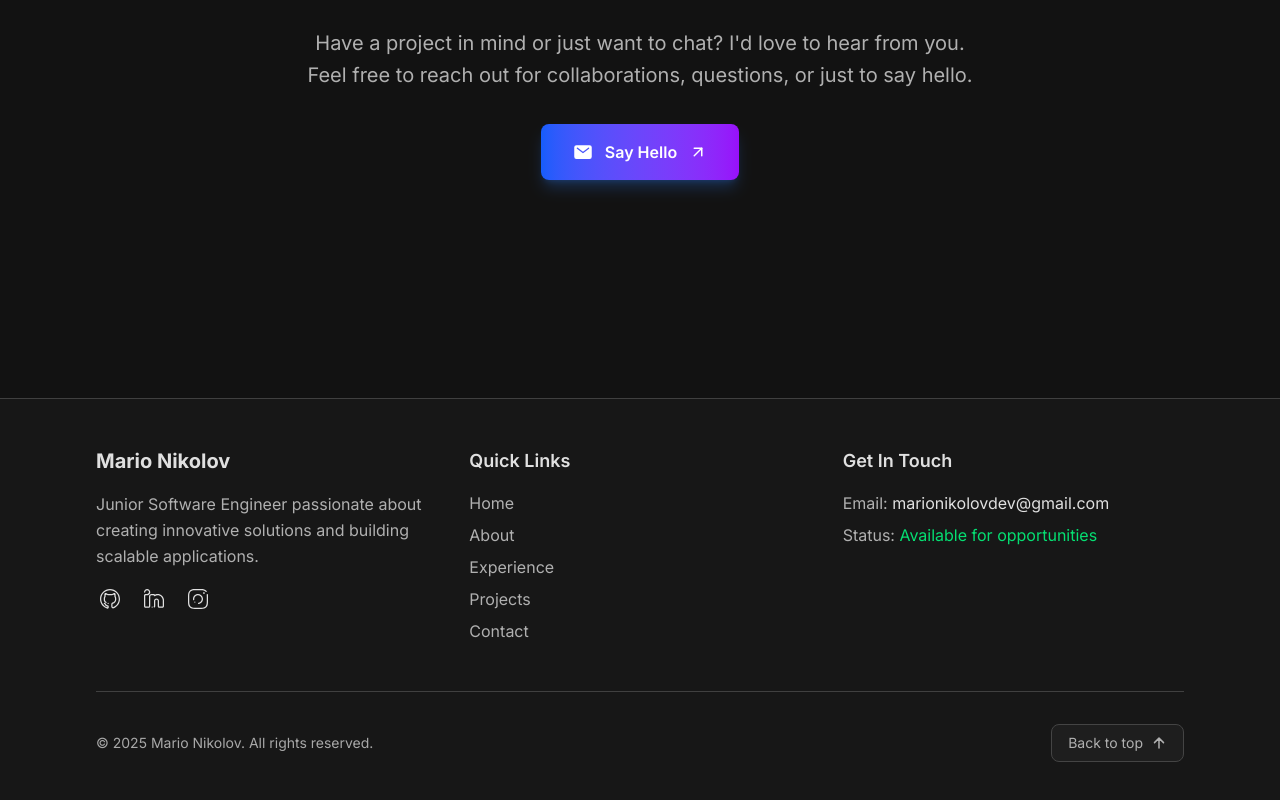
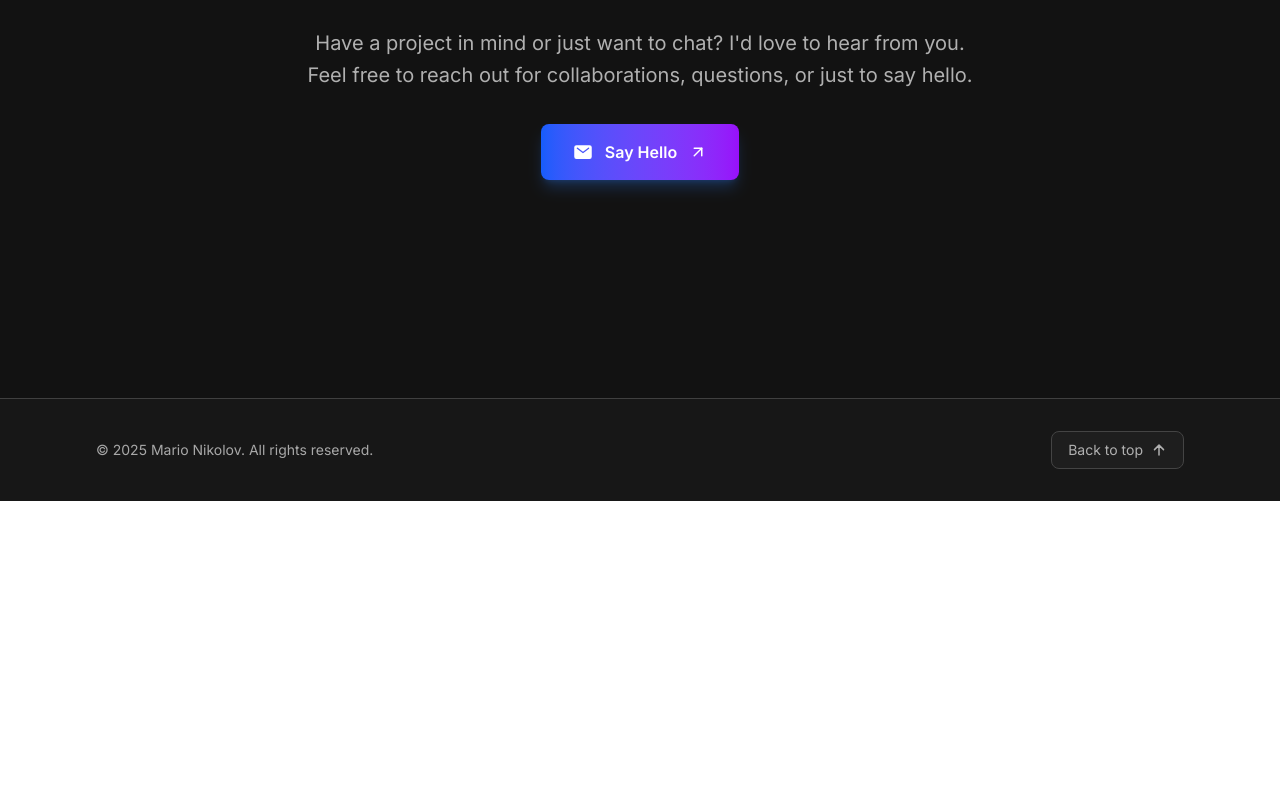
Before and after one commit to marionikolov17/new-portfolio, a Next.js app: page / in a window 1280 px wide. Shown: the part 4368-5168 px from the top of the page. After the commit the page ends 4869 px from the top, so only its background shows below. Built offline with nearby package versions, Linux system fonts and the light colour scheme.

Commit message:
Update: footer: remove job opportunity discovery and quick links

```diff
--- a/src/components/footer.tsx
+++ b/src/components/footer.tsx
@@ -1,7 +1,5 @@
 'use client';
 import { motion } from 'framer-motion';
-import Link from 'next/link';
-import SocialMediaButton from './util/social-media-button';
 import { IoArrowUp } from 'react-icons/io5';
 
 export default function Footer() {
@@ -11,103 +9,15 @@ export default function Footer() {
 
   return (
     <footer className="w-full bg-background-400 border-t border-border-600">
-      <div className="max-w-6xl mx-auto px-8 py-12">
-        <div className="grid md:grid-cols-3 gap-8">
-          {/* Brand Section */}
-          <div className="space-y-4">
-            <h3 className="text-xl font-bold text-primary-text-500">
-              Mario Nikolov
-            </h3>
-            <p className="text-secondary-text-500 text-base leading-relaxed">
-              Junior Software Engineer passionate about creating innovative
-              solutions and building scalable applications.
-            </p>
-            <div className="flex gap-4">
-              <SocialMediaButton
-                icon="/icons/github.svg"
-                href="https://github.com/marionikolov17"
-              />
-              <SocialMediaButton
-                icon="/icons/linkedin.svg"
-                href="https://www.linkedin.com/in/marionikolovdev"
-              />
-              <SocialMediaButton
-                icon="/icons/instagram.svg"
-                href="https://www.instagram.com/marionikolov17"
-              />
-            </div>
-          </div>
-
-          {/* Quick Links */}
-          <div className="space-y-4">
-            <h4 className="text-lg font-semibold text-primary-text-500">
-              Quick Links
-            </h4>
-            <nav className="flex flex-col space-y-2">
-              <Link
-                href="#hero"
-                className="text-secondary-text-500 hover:text-primary-text-500 transition-colors text-base"
-              >
-                Home
-              </Link>
-              <Link
-                href="#about"
-                className="text-secondary-text-500 hover:text-primary-text-500 transition-colors text-base"
-              >
-                About
-              </Link>
-              <Link
-                href="#experience"
-                className="text-secondary-text-500 hover:text-primary-text-500 transition-colors text-base"
-              >
-                Experience
-              </Link>
-              <Link
-                href="#projects"
-                className="text-secondary-text-500 hover:text-primary-text-500 transition-colors text-base"
-              >
-                Projects
-              </Link>
-              <Link
-                href="#contact"
-                className="text-secondary-text-500 hover:text-primary-text-500 transition-colors text-base"
-              >
-                Contact
-              </Link>
-            </nav>
-          </div>
-
-          {/* Contact Info */}
-          <div className="space-y-4">
-            <h4 className="text-lg font-semibold text-primary-text-500">
-              Get In Touch
-            </h4>
-            <div className="space-y-2">
-              <p className="text-secondary-text-500 text-base">
-                Email:{' '}
-                <span className="text-primary-text-500">
-                  marionikolovdev@gmail.com
-                </span>
-              </p>
-              <p className="text-secondary-text-500 text-base">
-                Status:{' '}
-                <span className="text-green-400">
-                  Available for opportunities
-                </span>
-              </p>
-            </div>
-          </div>
-        </div>
-
-        {/* Bottom Section */}
-        <div className="mt-12 pt-8 border-t border-border-600 flex flex-col md:flex-row justify-between items-center gap-4">
+      <div className="max-w-6xl mx-auto px-8 py-8">
+        <div className="flex flex-col md:flex-row justify-between items-center gap-4">
           <p className="text-secondary-text-600 text-sm">
             © 2025 Mario Nikolov. All rights reserved.
           </p>
 
           <motion.button
             onClick={scrollToTop}
-            className="flex items-center gap-2 px-4 py-2 bg-background-300 hover:bg-background-200 border border-border-500 rounded-lg transition-all duration-300 group"
+            className="flex items-center cursor-pointer gap-2 px-4 py-2 bg-background-300 hover:bg-background-200 border border-border-500 rounded-lg transition-all duration-300 group"
             whileHover={{ scale: 1.05 }}
             whileTap={{ scale: 0.95 }}
           >
```
